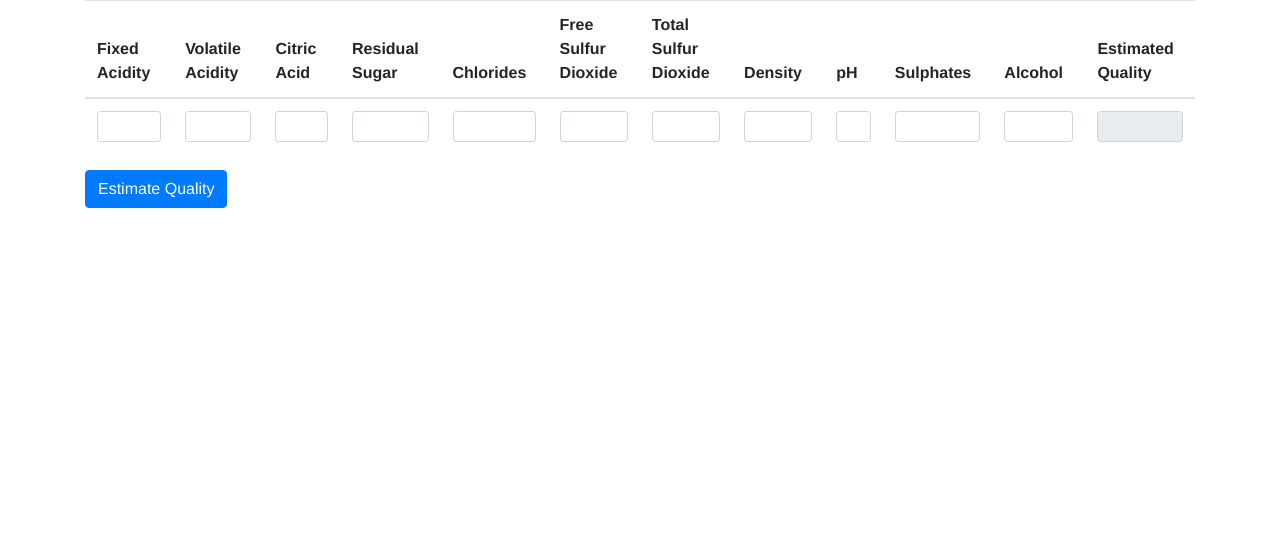
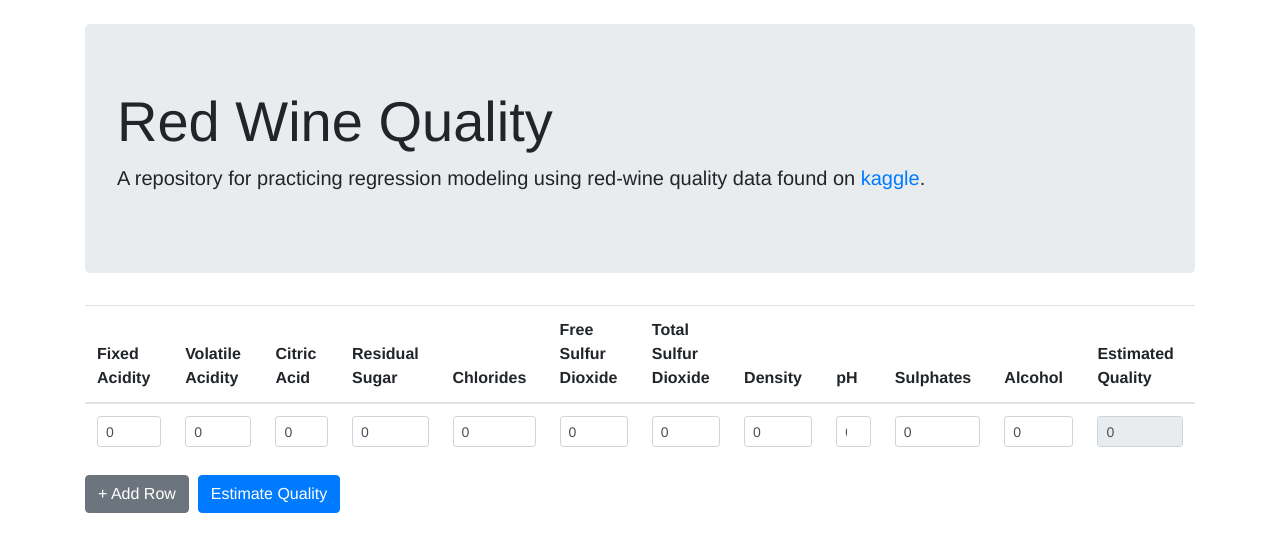
Before and after one commit to hankehly/red-wine-quality, an Angular app: page / in a window 1280 px wide. Shown: the top 552 px of the page. Built offline with nearby package versions, Linux system fonts and the light colour scheme; a web font is replaced by a local one.

Commit message:
Update frontend

```diff
--- a/package.json
+++ b/package.json
@@ -21,6 +21,7 @@
     "@angular/router": "^6.1.0",
     "bootstrap": "^4.1.3",
     "core-js": "^2.5.4",
+    "lodash": "^4.17.11",
     "rxjs": "~6.2.0",
     "zone.js": "~0.8.26"
   },
--- a/src/app/app.component.html
+++ b/src/app/app.component.html
@@ -1,64 +1,32 @@
 <div class="container">
+    <br>
+    <div class="jumbotron">
+        <h1 class="display-4">Red Wine Quality</h1>
+        <p class="lead">A repository for practicing regression modeling using red-wine quality data found on
+            <a href="https://www.kaggle.com/uciml/red-wine-quality-cortez-et-al-2009" target="_blank">kaggle</a>.</p>
+    </div>
     <div class="table-responsive">
         <table class="table">
             <thead>
             <tr>
-                <th>Fixed Acidity</th>
-                <th>Volatile Acidity</th>
-                <th>Citric Acid</th>
-                <th>Residual Sugar</th>
-                <th>Chlorides</th>
-                <th>Free Sulfur Dioxide</th>
-                <th>Total Sulfur Dioxide</th>
-                <th>Density</th>
-                <th>pH</th>
-                <th>Sulphates</th>
-                <th>Alcohol</th>
-                <th>Estimated Quality</th>
+                <th *ngFor="let name of names">{{ name }}</th>
             </tr>
             </thead>
             <tbody>
-            <tr>
-                <td>
-                    <input type="number" class="form-control form-control-sm" [min]="0" required>
-                </td>
-                <td>
-                    <input type="number" class="form-control form-control-sm" [min]="0" required>
-                </td>
-                <td>
-                    <input type="number" class="form-control form-control-sm" [min]="0" required>
-                </td>
-                <td>
-                    <input type="number" class="form-control form-control-sm" [min]="0" required>
-                </td>
-                <td>
-                    <input type="number" class="form-control form-control-sm" [min]="0" required>
-                </td>
-                <td>
-                    <input type="number" class="form-control form-control-sm" [min]="0" required>
-                </td>
-                <td>
-                    <input type="number" class="form-control form-control-sm" [min]="0" required>
-                </td>
-                <td>
-                    <input type="number" class="form-control form-control-sm" [min]="0" required>
-                </td>
-                <td>
-                    <input type="number" class="form-control form-control-sm" [min]="0" required>
-                </td>
-                <td>
-                    <input type="number" class="form-control form-control-sm" [min]="0" required>
-                </td>
-                <td>
-                    <input type="number" class="form-control form-control-sm" [min]="0" required>
-                </td>
-                <td>
-                    <input type="number" class="form-control form-control-sm" readonly>
+            <tr *ngFor="let row of frame; index as i">
+                <td *ngFor="let value of row; index as j; last as isLast">
+                    <input type="number"
+                           class="form-control form-control-sm"
+                           [min]="0"
+                           [value]="value"
+                           [title]="names[j]"
+                           [readonly]="isLast">
                 </td>
             </tr>
             </tbody>
         </table>
     </div>
 
-    <button class="btn btn-primary" (click)="onClickEstimateQuality()">Estimate Quality</button>
+    <button type="button" class="btn btn-secondary" (click)="onClickAddRow()">+ Add Row</button>&nbsp;
+    <button type="button" class="btn btn-primary" (click)="onClickEstimateQuality()">Estimate Quality</button>
 </div>
--- a/src/app/app.component.ts
+++ b/src/app/app.component.ts
@@ -1,14 +1,44 @@
-import { Component } from '@angular/core';
+import { Component, OnInit } from '@angular/core';
+
+import _ from 'lodash';
 
 @Component({
     selector: 'app-root',
     templateUrl: './app.component.html',
     styleUrls: ['./app.component.scss']
 })
-export class AppComponent {
+export class AppComponent implements OnInit {
+    names = [
+        'Fixed Acidity',
+        'Volatile Acidity',
+        'Citric Acid',
+        'Residual Sugar',
+        'Chlorides',
+        'Free Sulfur Dioxide',
+        'Total Sulfur Dioxide',
+        'Density',
+        'pH',
+        'Sulphates',
+        'Alcohol',
+        'Estimated Quality'
+    ];
 
-    onClickEstimateQuality() {
-        console.log('clicked')
+    frame = [];
+
+    ngOnInit(): void {
+        this.frame.push(this.generateNewRow());
+    }
+
+    onClickAddRow(): void {
+        this.frame.push(this.generateNewRow())
+    }
+
+    onClickEstimateQuality(): void {
+        console.log('onClickEstimateQuality')
+    }
+
+    private generateNewRow(): number[] {
+        return _.times(this.names.length, _.constant(0));
     }
 
 }
```
Also changed, not shown: 1 other file (tests, documents, lock files or other folders).
